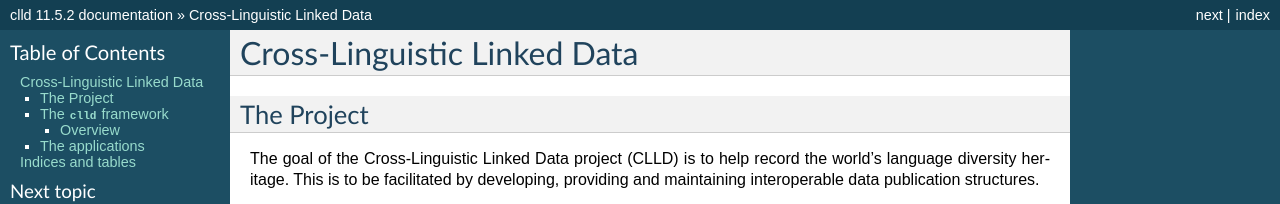
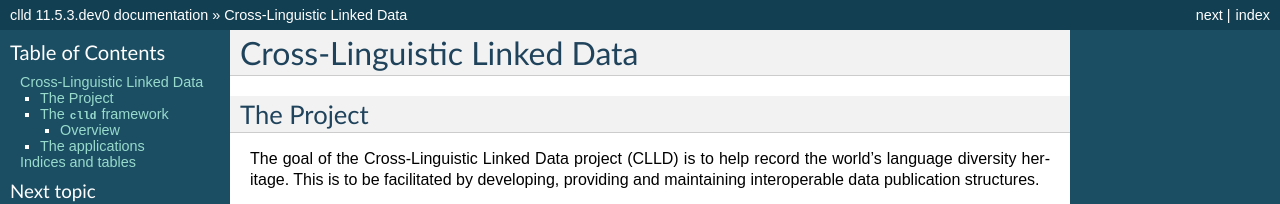
Before and after one commit to clld/clld, a Sphinx documentation site: the page built from docs/index.rst, in a window 1280 px wide and 900 px high. Shown: the top 204 px of the window. Built offline with Sphinx 7.4.7, drawn with Linux system fonts in a browser that asks for light colours; some of the changed text lies outside the part shown.

Commit message:
bump version for development

```diff
--- a/docs/conf.py
+++ b/docs/conf.py
@@ -55,10 +55,10 @@ copyright = 'Max Planck Society'
 # built documents.
 #
 # The full version, including alpha/beta/rc tags.
-release = '11.5.2'
+release = '11.5.3.dev0'
 
 # The short X.Y version.
-version = '11.5.2'
+version = '11.5.3.dev0'
 
 # The language for content autogenerated by Sphinx. Refer to documentation
 # for a list of supported languages.
--- a/setup.cfg
+++ b/setup.cfg
@@ -1,6 +1,6 @@
 [metadata]
 name = clld
-version = 11.5.2
+version = 11.5.3.dev0
 license = Apache 2.0
 license_files = LICENSE
 author = Robert Forkel
--- a/src/clld/__init__.py
+++ b/src/clld/__init__.py
@@ -3,7 +3,7 @@ import collections
 from clld.db.models import common
 from clld import interfaces
 
-__version__ = "11.5.2"
+__version__ = "11.5.3.dev0"
 
 
 class Resource(collections.namedtuple('Resource', 'name model interface with_index with_rdfdump')):
```
